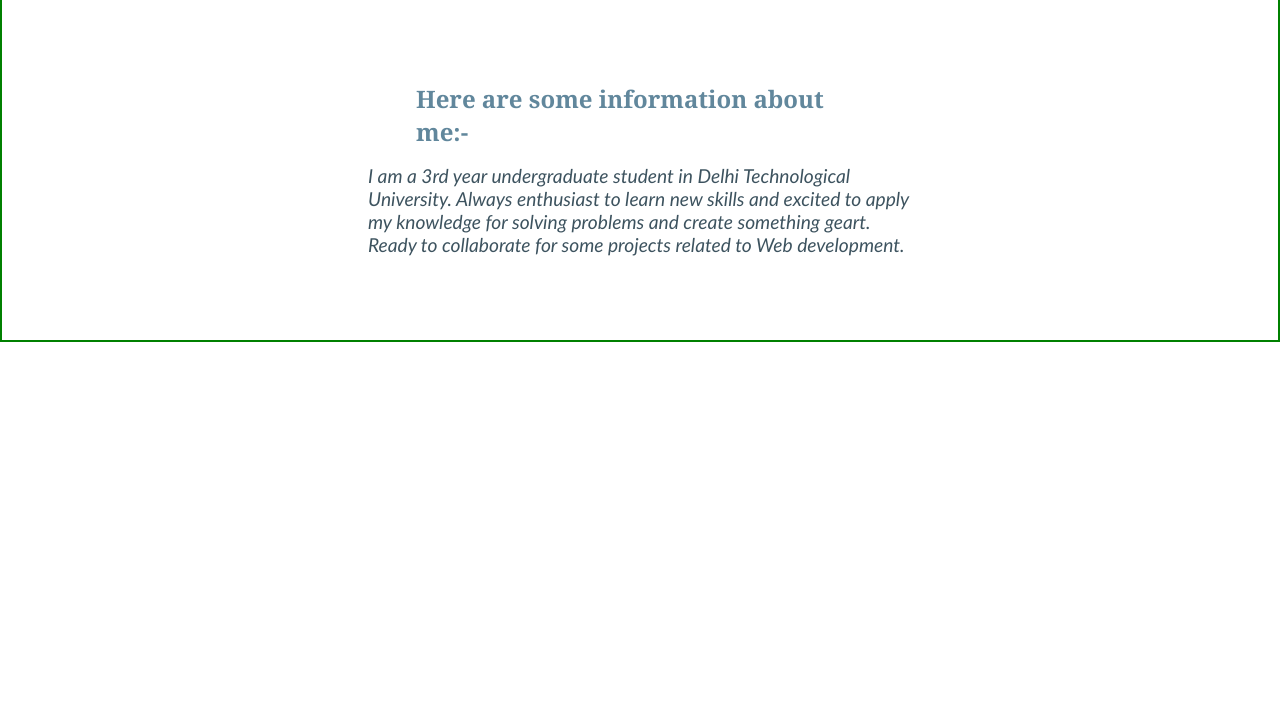
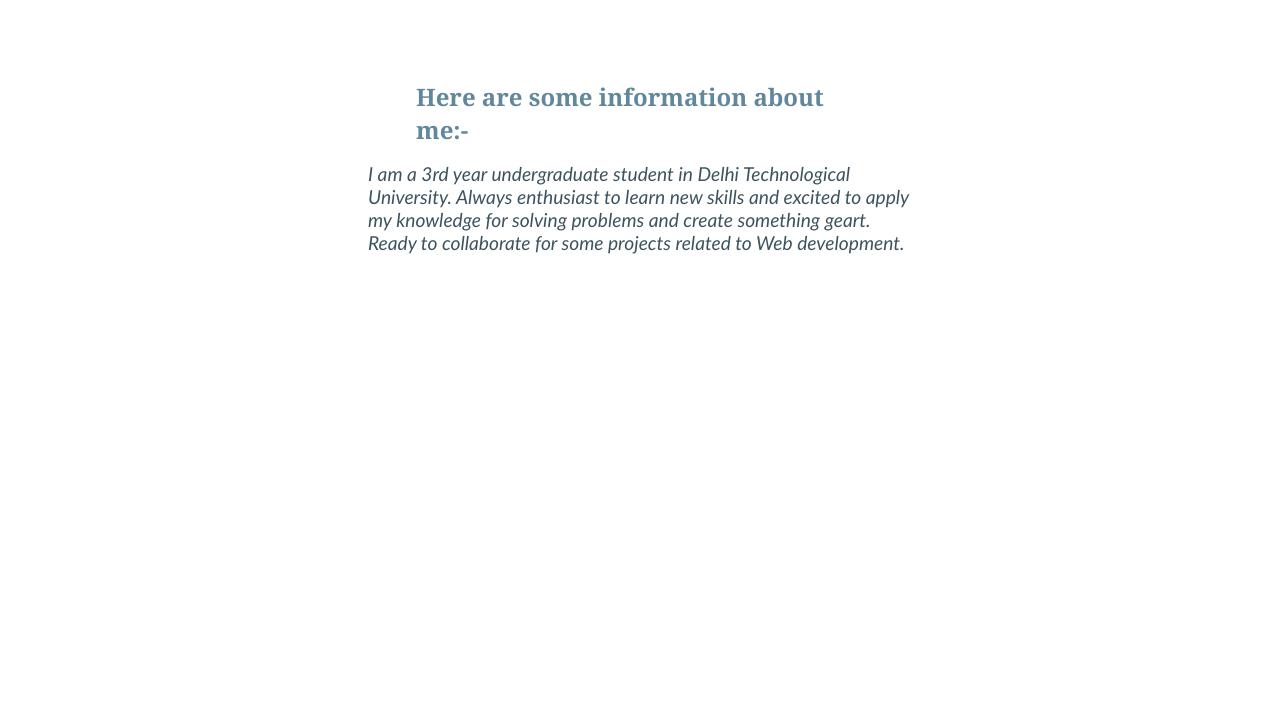
Before and after one commit to codeDev2219/Portfolio, a plain HTML site: page index1.html in a window 1280 px wide. Shown: the part 96-800 px from the top of the page. Drawn offline with Linux system fonts and the light colour scheme.

Commit message:
Portfolio

```diff
--- a/index1.html
+++ b/index1.html
@@ -12,7 +12,7 @@
       } */
 
       .info {
-        border: 2px solid #008000;
+/*         border: 2px solid #008000; */
     display: flex;
     justify-content: center;
     align-items: center;
```
